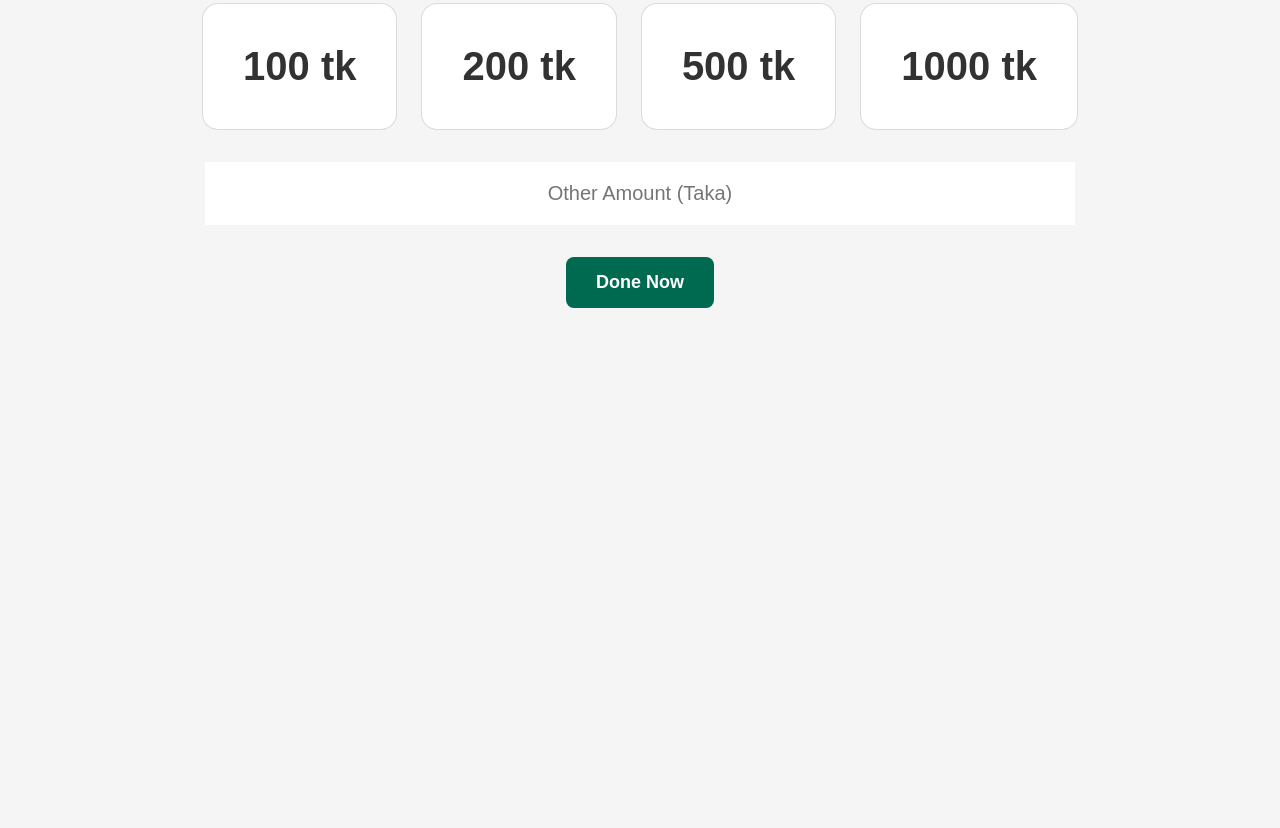
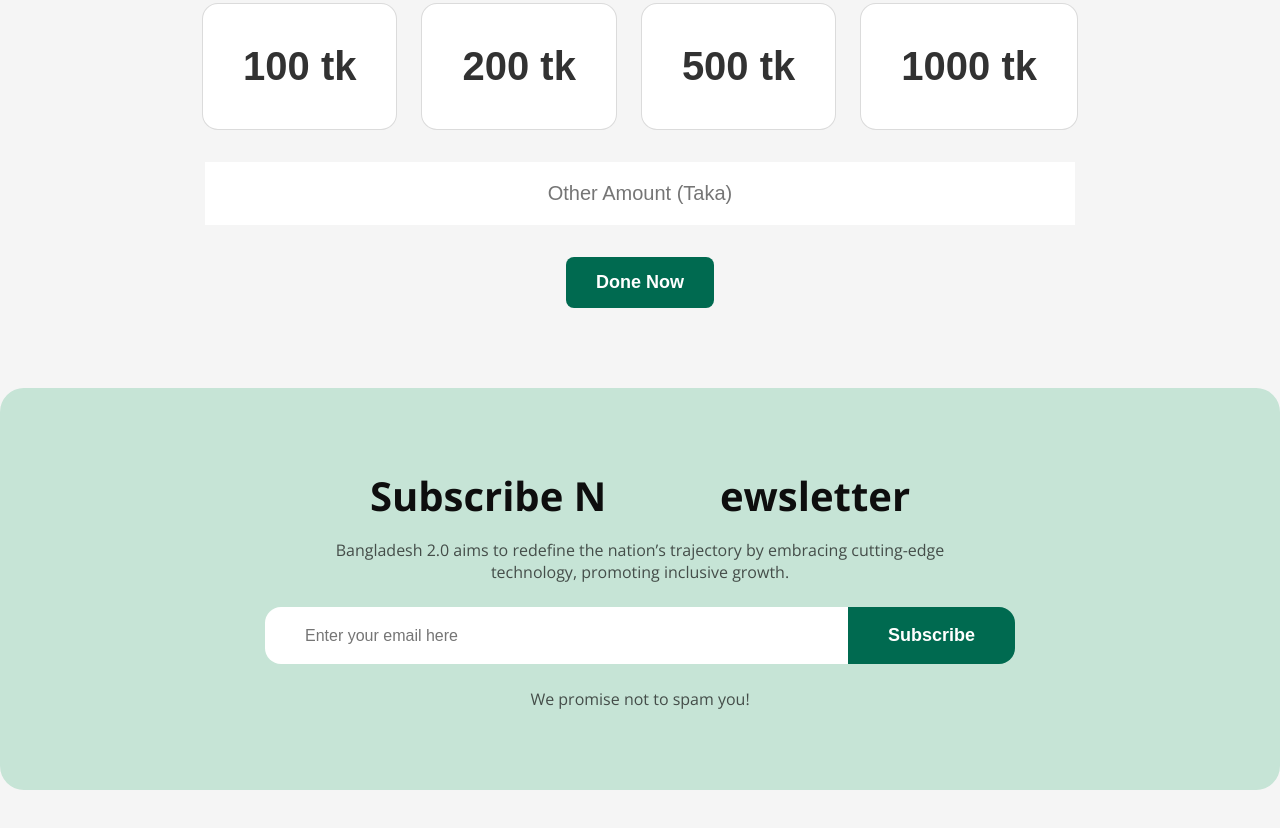
Before and after one commit to Subro-webdev23/Assignment-1, a plain HTML site: page index.html in a window 1280 px wide. Shown: the part 2883-3711 px from the top of the page. Before the commit the page ends 3271 px from the top, so only its background shows below. Drawn offline with nearby package versions, Linux system fonts and the light colour scheme.

Commit message:
add subscribe section and add more css

```diff
--- a/index.html
+++ b/index.html
@@ -117,13 +117,29 @@
                 </div>
                 <div class="amount-quantity">
                     <button><a href="">100 tk</a></button>
-                    <button><a href="">200 tk</a></button>
+                    <button><a id="active" href="">200 tk</a></button>
                     <button><a href="">500 tk</a></button>
                     <button><a href="">1000 tk</a></button>
                 </div>
                 <input type="text" placeholder="Other Amount (Taka)">
                 <button class="primary-button">Done Now</button>
             </section>
+            <div class="subscribe-section secondary-color">
+                <div class="subscribe-contant">
+                    <div class="subscribe-header">
+                        <h2>Subscribe N</h2>
+                        <h2>ewsletter</h2>
+                    </div>
+                    <p>
+                        Bangladesh 2.0 aims to redefine the nation’s trajectory by embracing cutting-edge technology, promoting inclusive growth.
+                    </p>
+                </div>
+                <form id="inputForm">
+                    <input type="email" id="email" placeholder="Enter your email here">
+                    <input type="submit" value="Subscribe" id="subscribeButton">
+                </form>
+                <small>We promise not to spam you!</small>
+            </div>
         </div>
     </main>
     <footer>
--- a/style.css
+++ b/style.css
@@ -304,15 +304,78 @@ strong{
     color: #000000;
     opacity: 80%;
 }
+
 .amount-quantity button:hover {
     background-color: #c6e4d6;
     transition: 500ms;
 }
-
+#activeButton{
+    background-color: #c6e4d6!important;
+}
 .donate-section input{
     width: 790px;
     padding: 20px 40px;
     border: none;
     text-align: center;
     font-size: 20px;
+    outline: none;
 }
+
+/* subscribe-section Start */
+.subscribe-section{
+    margin: 80px 0;
+    padding: 80px 100px;
+    display: flex;
+    flex-direction: column;
+    align-items: center;
+    gap: 24px;
+    border-radius: 24px;
+
+}
+.subscribe-contant{
+    display: flex;
+    flex-direction: column;
+    gap: 16px;
+}
+.subscribe-contant p{
+    width: 622px;
+    text-align: center;
+}
+.subscribe-header{
+    display: flex;
+    gap: 32px;
+    justify-content: space-around;
+}
+
+#inputForm{
+    width: 750px;
+    display: flex;
+    gap: 0;
+
+}
+#inputForm #email{
+    width: 600px;
+    padding: 18px 40px;
+    font-size: 16px;
+    border-radius: 16px 0 0 16px;
+    border: none;
+    outline: none;
+}
+#subscribeButton{
+    padding: 18px 40px;
+    border-radius: 0px 16px 16px 0px;
+    border: none;
+    outline: none;
+    background-color: #006A50;
+    font-size: 18px;
+    font-weight: 600;
+    color: #fff;
+    cursor: pointer;
+}
+
+.subscribe-section small{
+    font-size: 16px;
+    font-weight: normal;
+    color: rgba(14, 14, 14, 70);
+    opacity: 70%;
+}
```
